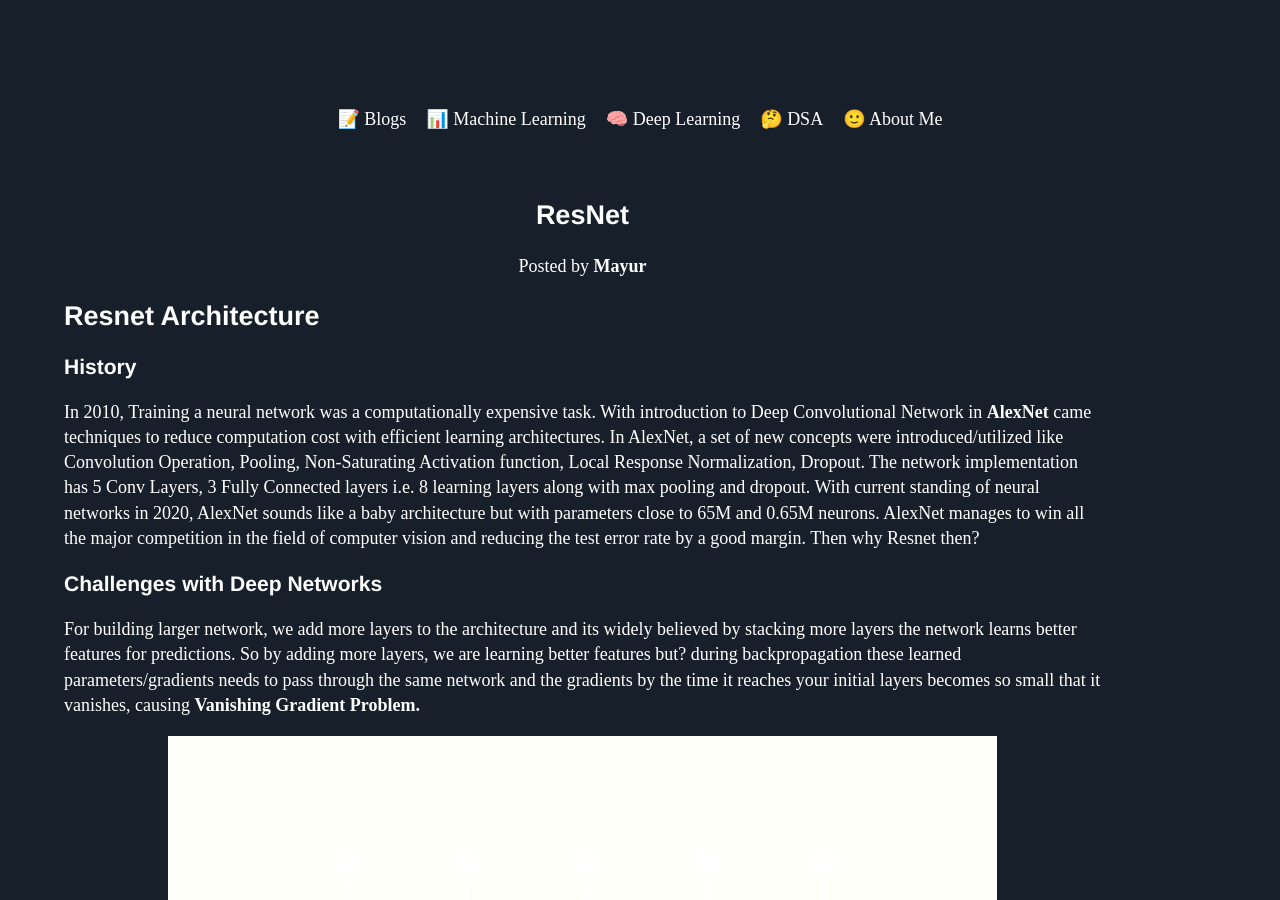
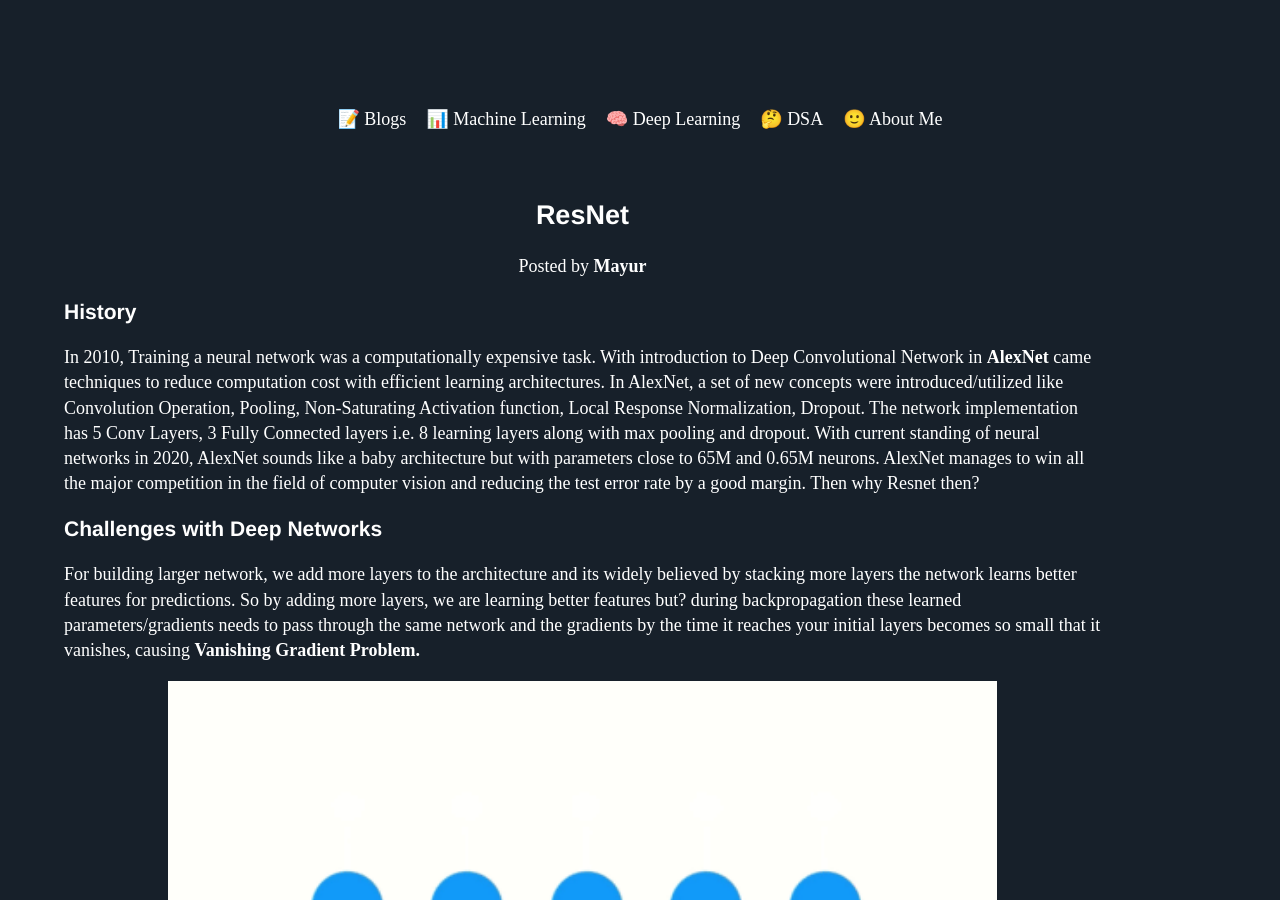
Before and after one commit to Mayurji/mayurji.github.io, a Jekyll site: the page built from _deep-learning/2020-11-08-Resnet.md, in a window 1280 px wide and 900 px high. Built offline with Jekyll 4.4.1, drawn with Linux system fonts in a browser that asks for light colours; nearby versions of some CDN libraries; comment, search, counter and statistics services are not loaded.

Commit message:
Update 2020-11-08-Resnet.md

```diff
--- a/_deep-learning/2020-11-08-Resnet.md
+++ b/_deep-learning/2020-11-08-Resnet.md
@@ -4,7 +4,6 @@ title: ResNet
 description: "Introduction to skip connection in neural network"
 date:   2020-11-08 13:43:52 +0530
 ---
-## **Resnet Architecture**
 
 ### **History**
 In 2010, Training a neural network was a computationally expensive task. With introduction to Deep Convolutional Network in [**AlexNet**](https://papers.nips.cc/paper/4824-imagenet-classification-with-deep-convolutional-neural-networks.pdf) came techniques to reduce computation cost with efficient learning architectures. In AlexNet, a set of new concepts were introduced/utilized like Convolution Operation, Pooling, Non-Saturating Activation function, Local Response Normalization, Dropout. The network implementation has 5 Conv Layers, 3 Fully Connected layers i.e. 8 learning layers along with max pooling and dropout. With current standing of neural networks in 2020, AlexNet sounds like a baby architecture but with parameters close to 65M and 0.65M neurons. AlexNet manages to win all the major competition in the field of computer vision and reducing the test error rate by a good margin. Then why Resnet then?
```
